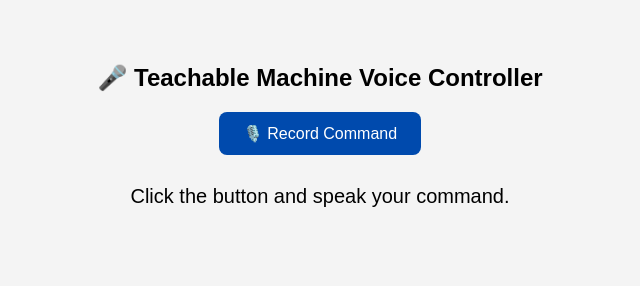
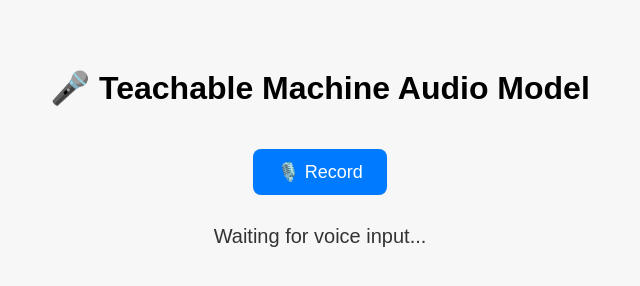
Before and after one commit to akash-verma-llf/ai-wheelchair-model, a plain HTML site: page index.html in a window 1280 px wide. Shown: the whole page, without its empty margins (320-960 px from the left). Drawn offline with Linux system fonts and the light colour scheme.

Commit message:
Update index.html

```diff
--- a/index.html
+++ b/index.html
@@ -1,90 +1,112 @@
 <!DOCTYPE html>
 <html lang="en">
 <head>
-  <meta charset="UTF-8">
-  <title>Teachable Machine Voice Controller</title>
-  <script src="https://cdn.jsdelivr.net/npm/@tensorflow/tfjs@3.3.0"></script>
-  <script src="https://cdn.jsdelivr.net/npm/@teachablemachine/sound@0.8.4"></script>
+  <meta charset="UTF-8" />
+  <meta name="viewport" content="width=device-width, initial-scale=1.0"/>
+  <title>Voice Command to ESP32</title>
   <style>
     body {
       font-family: Arial, sans-serif;
-      background-color: #f4f4f4;
       text-align: center;
       padding: 40px;
-    }
-    h1 {
-      font-size: 24px;
-      margin-bottom: 20px;
+      background-color: #f7f7f7;
     }
     button {
       padding: 12px 24px;
-      background-color: #004aad;
+      font-size: 18px;
+      border-radius: 8px;
+      background-color: #007bff;
       color: white;
-      font-size: 16px;
       border: none;
-      border-radius: 8px;
       cursor: pointer;
+      margin-top: 20px;
+    }
+    button:hover {
+      background-color: #0056b3;
     }
     #result {
       margin-top: 30px;
       font-size: 20px;
+      color: #333;
     }
   </style>
 </head>
 <body>
-  <h1>🎤 Teachable Machine Voice Controller</h1>
-  <button onclick="recordOnce()">🎙️ Record Command</button>
-  <div id="result">Click the button and speak your command.</div>
+
+  <h1>🎤 Teachable Machine Audio Model</h1>
+  <button onclick="recordOnce()">🎙️ Record</button>
+  <div id="result">Waiting for voice input...</div>
+
+  <!-- TensorFlow.js and speech-commands -->
+  <script src="https://cdn.jsdelivr.net/npm/@tensorflow/tfjs@1.3.1"></script>
+  <script src="https://cdn.jsdelivr.net/npm/@tensorflow-models/speech-commands@0.4.0"></script>
 
   <script>
-    const modelURL = "https://teachablemachine.withgoogle.com/models/YOUR_MODEL_ID/";
+    const URL = "https://teachablemachine.withgoogle.com/models/A7x7dP2Bg/"; // <-- Your model
+    const ESP32_IP = "192.168.4.1"; // <-- Replace with your ESP32 IP
     let recognizer;
     let isRecording = false;
 
     async function createModel() {
-      recognizer = await tmSound.create(modelURL + "model.json");
+      const checkpointURL = URL + "model.json";
+      const metadataURL = URL + "metadata.json";
+      recognizer = speechCommands.create("BROWSER_FFT", undefined, checkpointURL, metadataURL);
       await recognizer.ensureModelLoaded();
     }
 
     async function recordOnce() {
       if (!recognizer) await createModel();
       if (isRecording) return;
+      isRecording = true;
 
-      isRecording = true;
       const resultDiv = document.getElementById("result");
-      resultDiv.innerHTML = "🎧 Listening...";
-
+      resultDiv.innerHTML = "🎧 Listening... <span>🎧</span>";
       let timeoutID;
 
       recognizer.listen(result => {
-        const labels = recognizer.wordLabels();
+        const classLabels = recognizer.wordLabels();
         const scores = result.scores;
-        let topIndex = scores.indexOf(Math.max(...scores));
-        const prediction = labels[topIndex];
-        const confidence = scores[topIndex];
+        let maxScore = 0;
+        let maxIndex = 0;
+
+        for (let i = 0; i < scores.length; i++) {
+          if (scores[i] > maxScore) {
+            maxScore = scores[i];
+            maxIndex = i;
+          }
+        }
 
         recognizer.stopListening();
         clearTimeout(timeoutID);
-        isRecording = false;
 
-        if (confidence > 0.50 && prediction !== "Background Noise") {
-          resultDiv.innerHTML = `✅ Detected: <b>${prediction}</b> (Confidence: ${confidence.toFixed(2)})`;
+        const command = classLabels[maxIndex];
+        if (maxScore > 0.50 && command !== "Background Noise") {
+          resultDiv.innerHTML = `✅ Detected: <b>${command}</b><br>📡 Sent to ESP32`;
+          sendToESP32(command);
         } else {
-          resultDiv.innerHTML = `❌ No valid command detected (Score: ${confidence.toFixed(2)})`;
+          resultDiv.innerHTML = `❌ No valid command detected (score: ${maxScore.toFixed(2)})`;
         }
 
+        isRecording = false;
       }, {
-        overlapFactor: 0,
+        includeSpectrogram: false,
         probabilityThreshold: 0.5,
-        includeSpectrogram: false
+        overlapFactor: 0.5
       });
 
       timeoutID = setTimeout(() => {
         recognizer.stopListening();
-        resultDiv.innerHTML = "❌ Timeout. No command detected.";
+        resultDiv.innerHTML = "❌ Timed out. Please try again.";
         isRecording = false;
-      }, 1500);
+      }, 2000); // failsafe in case listen doesn't fire
+    }
+
+    function sendToESP32(command) {
+      fetch(`http://${ESP32_IP}/voice?cmd=${command}`)
+        .then(res => console.log("Sent to ESP32:", command))
+        .catch(err => console.error("ESP32 error:", err));
     }
   </script>
+
 </body>
 </html>
```
